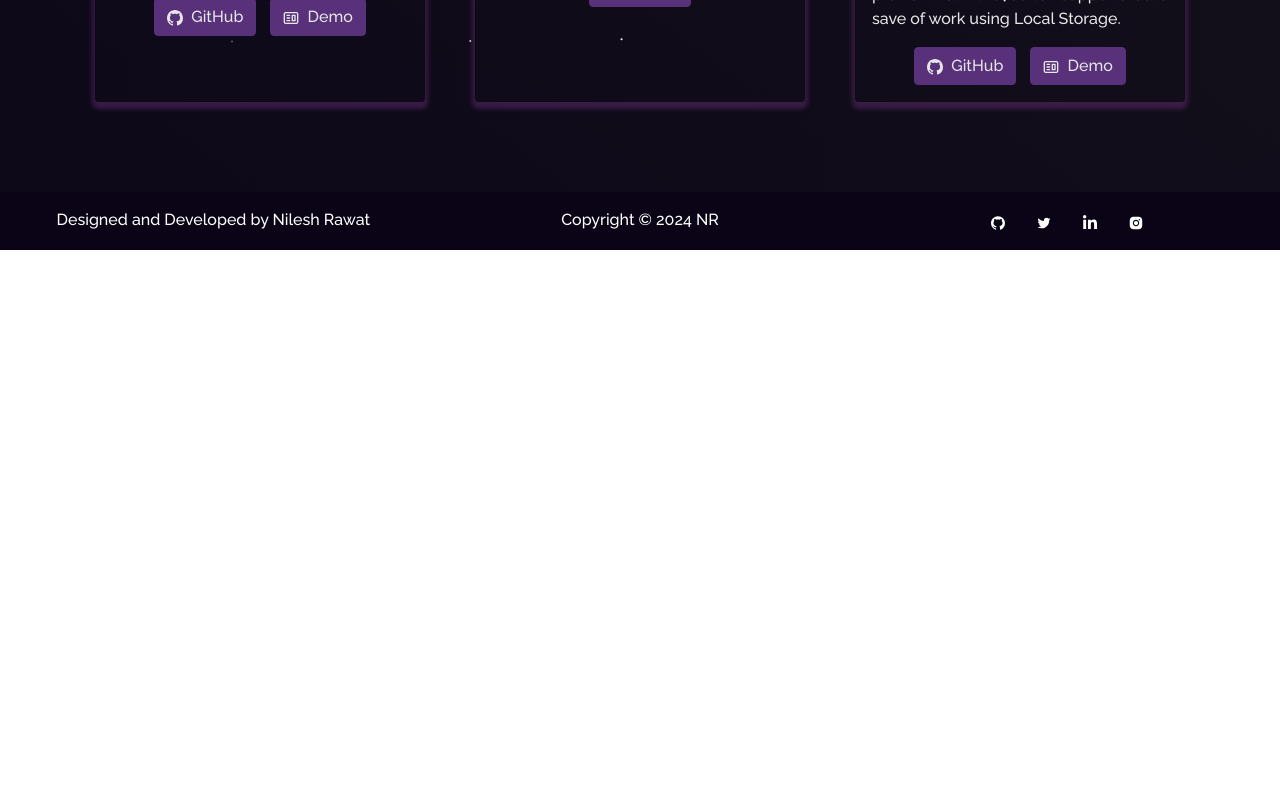
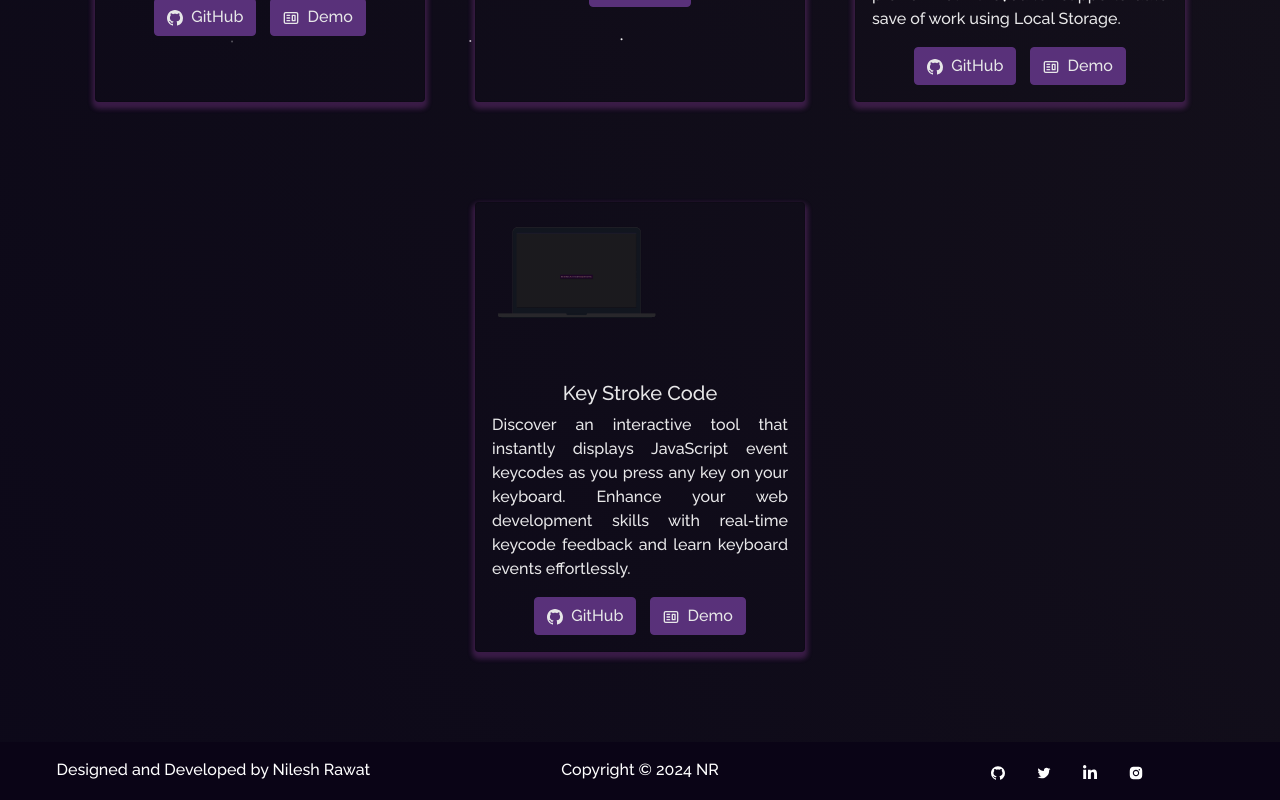
Before and after one commit to nileshrawatp1/portfolio, a React (Create React App) app: page /project in a window 1280 px wide. Shown: the part 755-1555 px from the top of the page. Before the commit the page ends 1005 px from the top, so only its background shows below. Built offline with nearby package versions, Linux system fonts and the light colour scheme.

Commit message:
keystroke project added

```diff
--- a/src/components/Projects/Projects.js
+++ b/src/components/Projects/Projects.js
@@ -5,6 +5,7 @@ import Particle from "../Particle";
 import textconvertor from "../../Assets/Projects/textConversion.png";
 import newsApp from "../../Assets/Projects/newsApp.png";
 import codeEditor from "../../Assets/Projects/codeEditor.png";
+import keyStroke from "../../Assets/Projects/key-stroke.png";
 
 function Projects() {
   return (
@@ -51,6 +52,17 @@ function Projects() {
             />
           </Col>
 
+          <Col md={4} className="project-card">
+            <ProjectCard
+              imgPath={keyStroke}
+              isBlog={false}
+              title="Key Stroke Code"
+              description="Discover an interactive tool that instantly displays JavaScript event keycodes as you press any key on your keyboard. Enhance your web development skills with real-time keycode feedback and learn keyboard events effortlessly."
+              ghLink="https://github.com/nileshrawatp1/keystroke-code"
+              demoLink="https://keystroke-code.vercel.app"
+            />
+          </Col>
+
         </Row>
       </Container>
     </Container>
```
Also changed, not shown: src/Assets/Projects/key-stroke.png (added).
